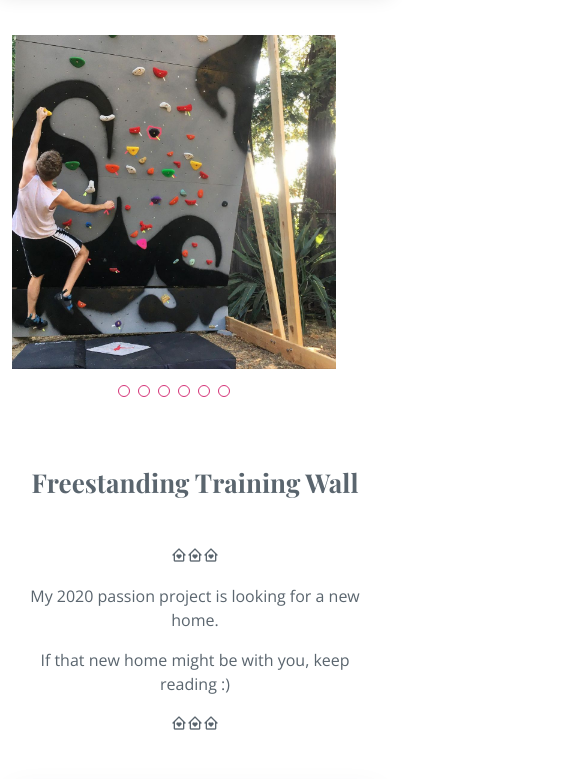
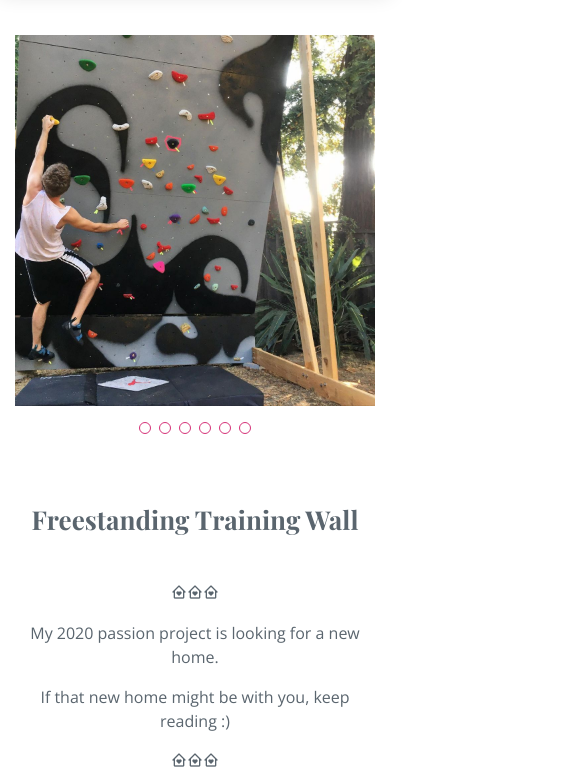
Before and after one commit to eurbs/homewall, a plain HTML site: page index.html in a window 390 px wide. Shown: the part 65-844 px from the top of the page, 572 px wide, since content can reach past the window. Drawn offline with nearby package versions, Linux system fonts and the light colour scheme; a web font is replaced by a local one.

Commit message:
Fix mobile experience
- resize youtube video to be smaller (no more hscroll)
- fix margins on slider

```diff
--- a/assets/css/style.css
+++ b/assets/css/style.css
@@ -869,7 +869,8 @@ section {
 }
 
 .portfolio-details .portfolio-details-slider {
-  margin-right: 2.6em;
+  margin-right: 0.2em;
+  margin-left: 0.2em;
 }
 .swiper-pagination .swiper-pagination-bullet-active {
   background-color: #d43076;
--- a/index.html
+++ b/index.html
@@ -228,7 +228,7 @@
             <div class="resume-item">
               <h4>How do I reassemble the wall?</h4>
               <p>It'll take approx 30 minutes. Like this:</p>
-              <div><iframe width="560" height="315" src="https://www.youtube.com/embed/2QXKUbanUsQ?start=175" title="YouTube video player" frameborder="0" allow="accelerometer; autoplay; clipboard-write; encrypted-media; gyroscope; picture-in-picture" allowfullscreen></iframe></div>
+              <div><iframe width="426" height="240" src="https://www.youtube.com/embed/2QXKUbanUsQ?start=175" title="YouTube video player" frameborder="0" allow="accelerometer; autoplay; clipboard-write; encrypted-media; gyroscope; picture-in-picture" allowfullscreen></iframe></div>
             </div>
           </div>
         </div>
```
